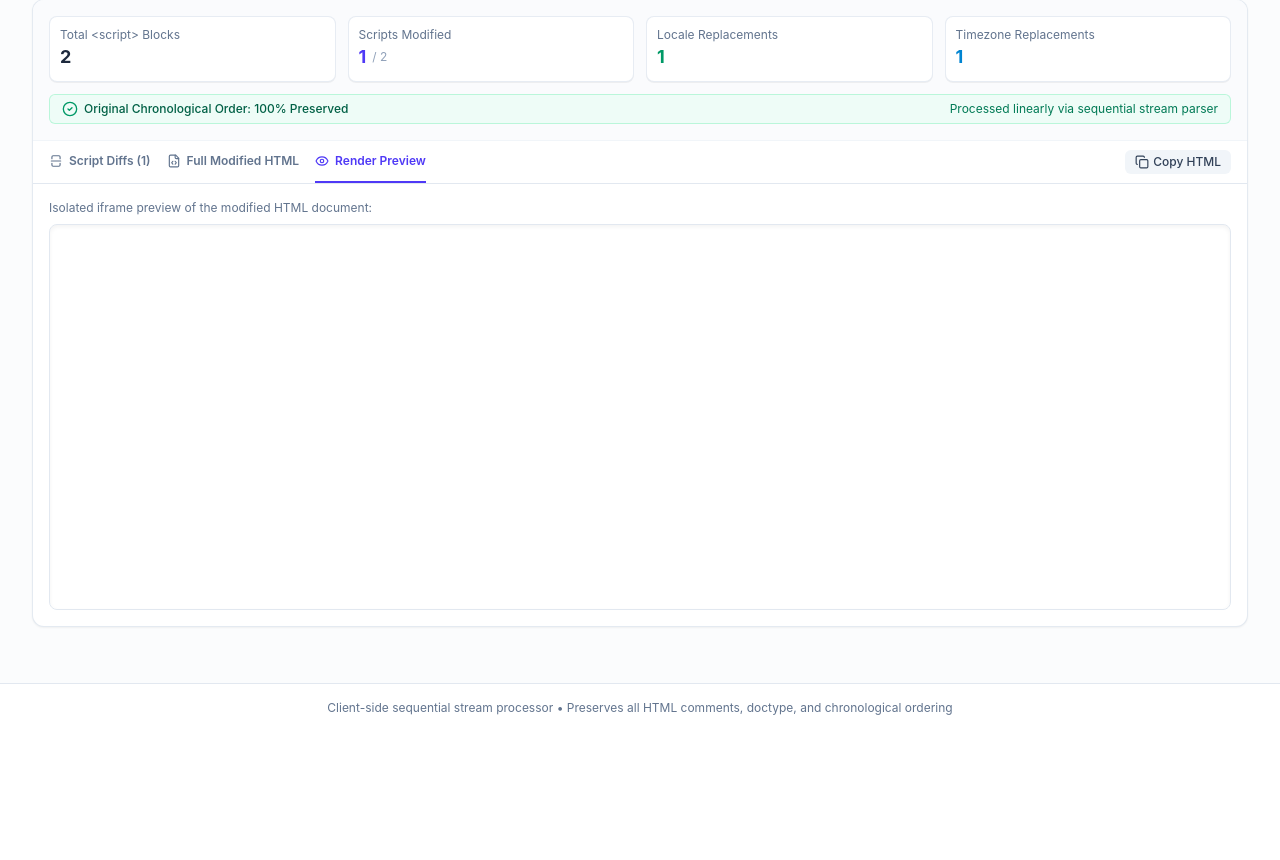
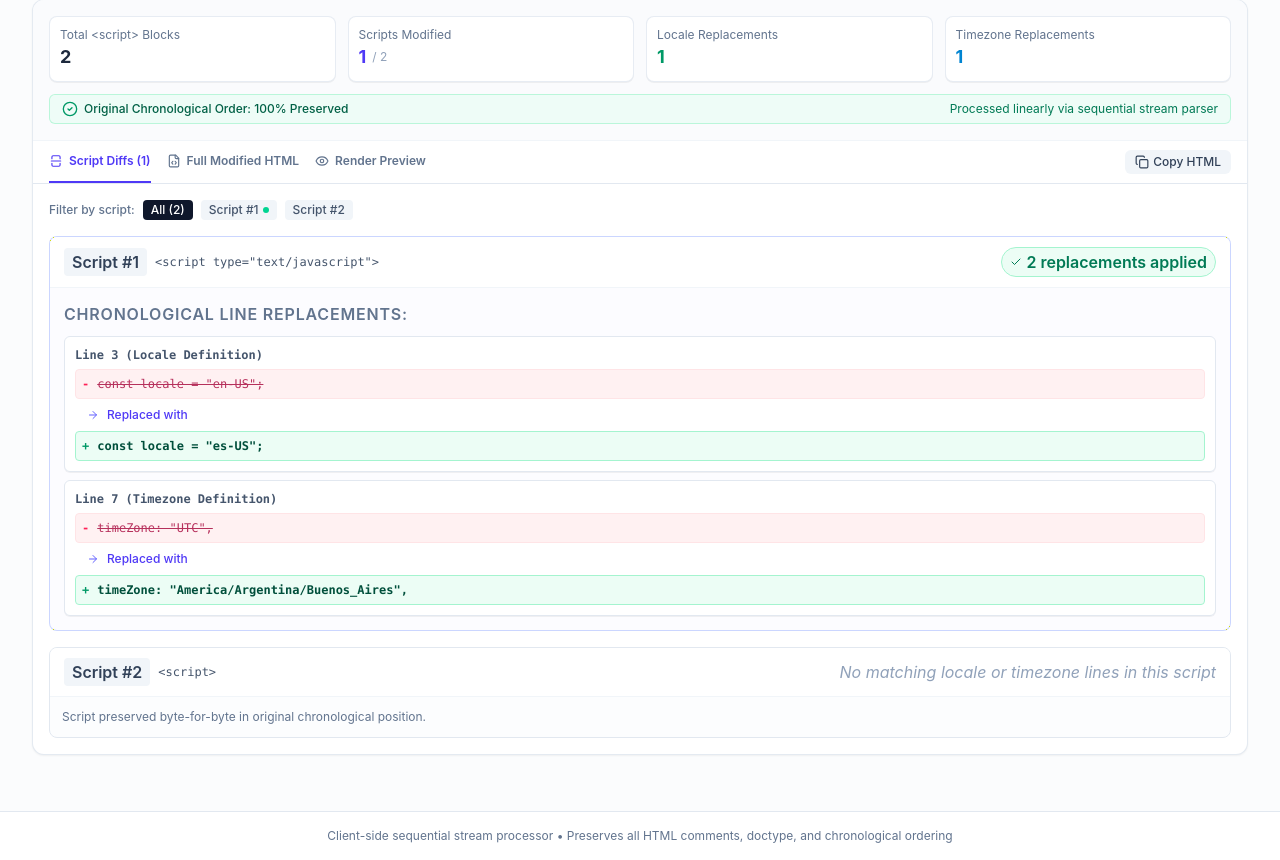
Before and after one commit to fucnknown/html-locale-edit, a React (Vite) app: page / in a window 1280 px wide. Shown: the part 1118-1978 px from the top of the page. Before the commit the page ends 1850 px from the top, so only its background shows below. Built offline with nearby package versions, Linux system fonts and the light colour scheme.

Commit message:
Update DiffViewer.tsx

```diff
--- a/src/components/DiffViewer.tsx
+++ b/src/components/DiffViewer.tsx
@@ -18,8 +18,7 @@ interface DiffViewerProps {
 }
 
 export function DiffViewer({ result, onCopyHtml, hasCopied }: DiffViewerProps) {
-  //const [activeTab, setActiveTab] = useState<'scripts' | 'full' | 'preview'>('scripts');
-  const [activeTab, setActiveTab] = useState<'full' | 'preview'>('preview');
+  const [activeTab, setActiveTab] = useState<'scripts' | 'full' | 'preview'>('scripts');
   const [selectedScriptId, setSelectedScriptId] = useState<number | 'all'>('all');
 
   const filteredScripts = useMemo(() => {
```
